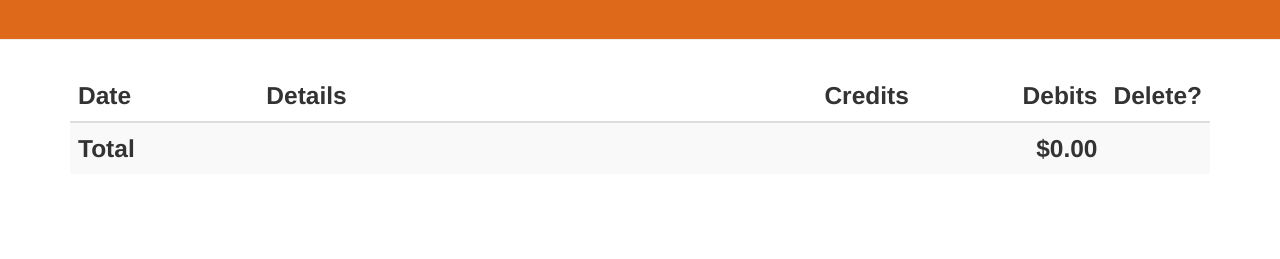
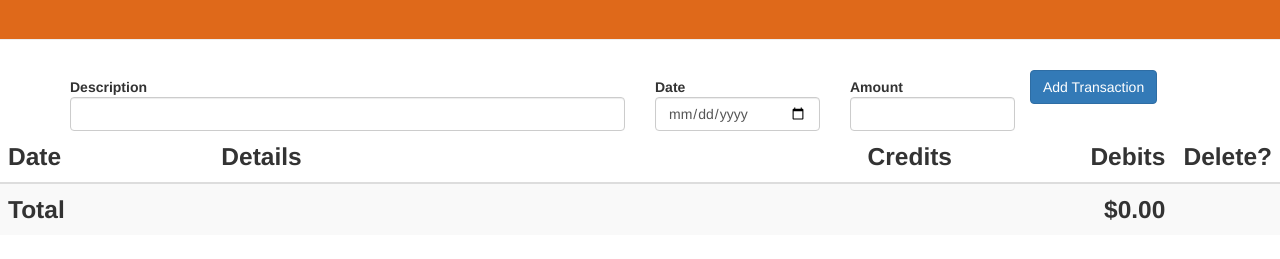
Before and after one commit to jasonnehf/dabbit, a website: page public/index.html in a window 1280 px wide. Shown: the part 227-486 px from the top of the page. Drawn offline with nearby package versions, Linux system fonts and the light colour scheme; no server answers.

Commit message:
some ui fixes

```diff
--- a/public/index.html
+++ b/public/index.html
@@ -32,6 +32,25 @@
 	BODY
  -->
 	<div class="container">
+
+	<div class="row">
+			<form action="submit" class="form-group form-horizontal">
+				<div class="col-xs-6">
+				<label for="input-desc" class="control-label">Description</label>
+				<input required id="input-desc" type="text" class="form-control" ng-model="newX.description">
+				</div>
+				<div class="col-xs-2">
+				<label for="input-date" class="control-label">Date</label>
+				<input required id="input-date" type="date" class="form-control" ng-model="newX.date">
+				</div>
+				<div class="col-xs-2">
+				<label for="input-amount" class="control-label">Amount</label>
+				<input required id="input-amount" type="number" class="form-control" ng-model="newX.amount">
+				</div>
+				<button type='button' ng-submit="" class="btn btn-primary">Add Transaction</button>
+			</form>
+		</div>
+	</div>
 		<table class="table table-striped table-hover">
 			<thead>
 				<tr>
@@ -39,7 +58,7 @@
 					<th class="col-xs-5">Details</th>
 					<th class="amount col-xs-2">Credits</th>
 					<th class="amount col-xs-2">Debits</th>
-						<th class="amount col-xs-1">Delete?</th>
+					<th class="amount delete-col col-xs-1">Delete?</th>
 
 				</tr>
 			</thead>
--- a/public/style.css
+++ b/public/style.css
@@ -32,5 +32,5 @@ td {
 }
 
 .delete-col {
-	text-align:center;
+	text-align:right;
 }
```
Lines whose indentation alone changed are shown as unchanged.
